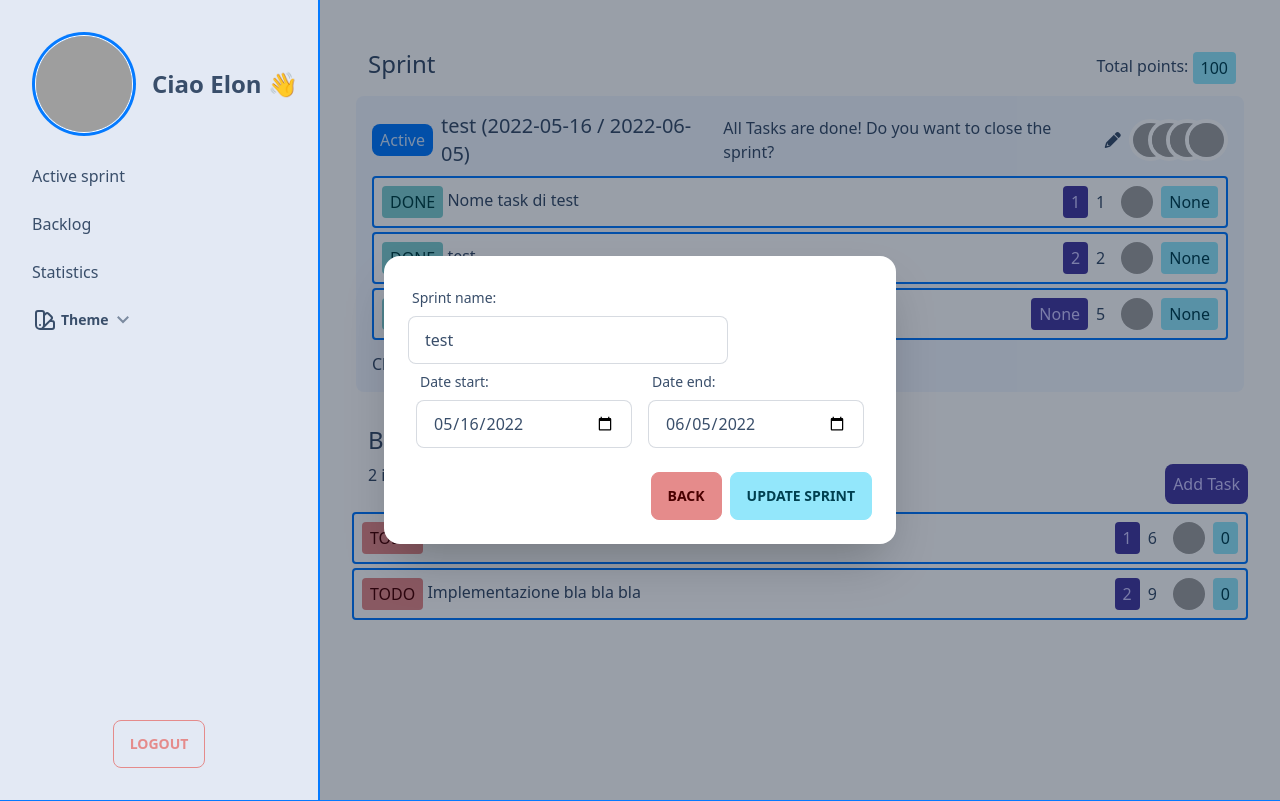
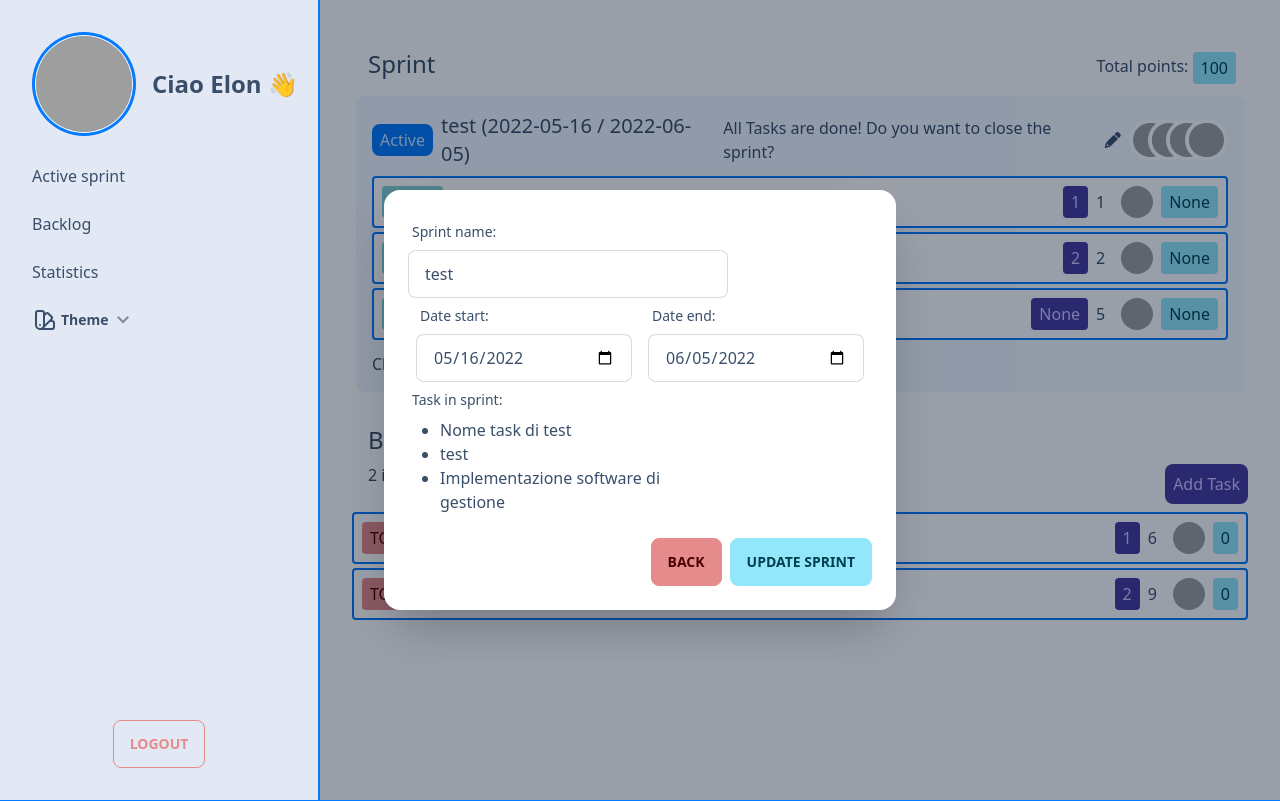
Before and after one commit to zanottipaolo/DB1-Agile, a Flask app: page /backlog in a window 1280 px wide, after a click that opens the changed part. Shown: the top 801 px of the page. Run offline with Flask 2, Linux system fonts and the light colour scheme; data comes from the database, SQL or seed files in the repository; some libraries are stand-ins or nearby versions; grey boxes are pictures that could not be loaded.

Commit message:
Update change sprint

```diff
--- a/templates/backlog/backlog.html
+++ b/templates/backlog/backlog.html
@@ -358,6 +358,18 @@
                 </div>
             </div>
         </div>
+
+        <div class="form-control w-full max-w-xs">
+            <label class="label">
+              <span class="label-text">Task in sprint:</span>
+            </label>
+            <ul class="ml-8 list-disc">
+                {% for sprint_task in sprint_task %}
+                <li>{{ sprint_task.name }}</li>
+                {% endfor %}
+            </ul>
+        </div>
+
         <div class="modal-action">
             <a class="btn btn-error" href="#">Back</a>
             <button class="btn btn-info" name="update-sprint" type="submit">Update sprint</button>
```
